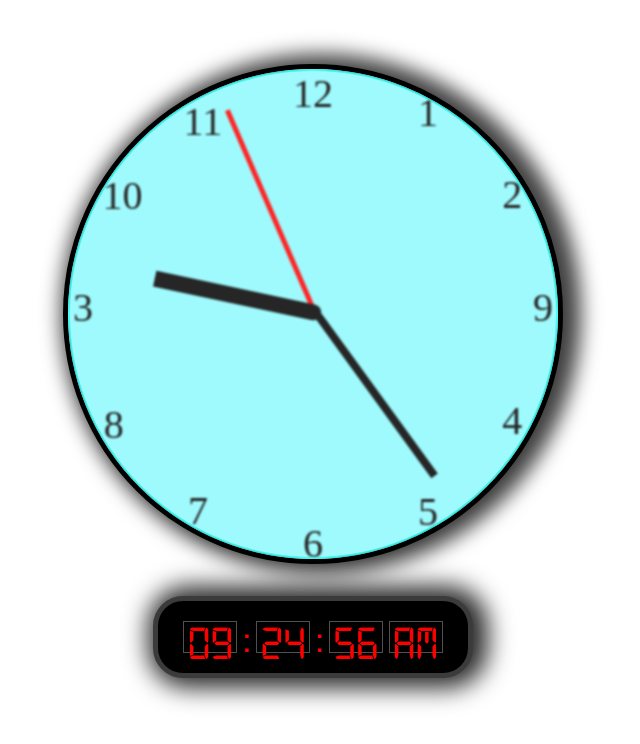
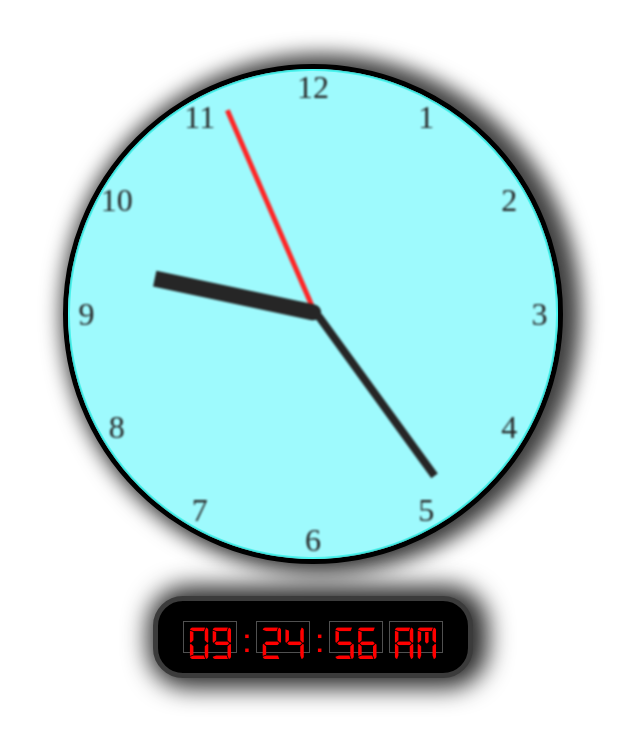
Before and after one commit to TimNik96/miroslavRepo, a plain HTML site: page domaci/JS Clock/index.html in a window 1280 px wide. Shown: the whole page, without its empty margins (327-967 px from the left). Drawn offline with Linux system fonts and the light colour scheme.

Commit message:
modify JS clock

```diff
--- a/domaci/JS Clock/css.css
+++ b/domaci/JS Clock/css.css
@@ -40,59 +40,86 @@ body {
   backdrop-filter: blur(1px);
   border: 2px solid rgba(1, 255, 242, 0.5);
 }
-.brojevi {
-  width: 480px;
-  font-size: 2.5em;
-  display: flex;
-  justify-content: space-between;
-  align-items: center;
-  position: relative;
-  top: 45%;
-  left: 5px;
+.krug .broj {
+  --rotation: 0;
+  font-size: 2rem;
+  position: absolute;
+  width: 100%;
+  height: 100%;
+  text-align: center;
+  transform: rotate(var(--rotation));
 }
-.brojevi12i6 {
-  transform: rotate(90deg);
+.krug .broj1 {
+  --rotation: 30deg;
 }
-.brojevi12i6 > div {
+.broj1 > div {
+  transform: rotate(-30deg);
+}
+.krug .broj2 {
+  --rotation: 60deg;
+}
+.broj2 > div {
+  transform: rotate(-60deg);
+}
+.krug .broj3 {
+  --rotation: 90deg;
+}
+.broj3 > div {
   transform: rotate(-90deg);
 }
-.brojevi1i7 {
-  top: 35%;
-  left: 5px;
-  transform: rotate(120deg);
+.krug .broj4 {
+  --rotation: 120deg;
 }
-.brojevi1i7 > div {
+.broj4 > div {
   transform: rotate(-120deg);
 }
-.brojevi2i8 {
-  top: 25%;
-  left: 5px;
-  transform: rotate(150deg);
+.krug .broj5 {
+  --rotation: 150deg;
 }
-.brojevi2i8 > div {
+.broj5 > div {
   transform: rotate(-150deg);
 }
-.brojevi3i9 {
-  top: 15%;
-  left: 5px;
+.krug .broj6 {
+  --rotation: 180deg;
 }
-.brojevi4i10 {
-  top: 5%;
-  left: 5px;
-  transform: rotate(210deg);
+.broj6 > div {
+  transform: rotate(-180deg);
 }
-.brojevi4i10 > div {
+.krug .broj7 {
+  --rotation: 210deg;
+}
+.broj7 > div {
   transform: rotate(-210deg);
 }
-
-.brojevi5i11 {
-  top: -3%;
-  left: 5px;
-  transform: rotate(240deg);
+.krug .broj8 {
+  --rotation: 240deg;
 }
-
-.brojevi5i11 > div {
+.broj8 > div {
   transform: rotate(-240deg);
+}
+.krug .broj9 {
+  --rotation: 270deg;
+}
+.broj9 > div {
+  transform: rotate(-270deg);
+}
+.krug .broj10 {
+  --rotation: 300deg;
+}
+.broj10 > div {
+  transform: rotate(-300deg);
+}
+.krug .broj11 {
+  --rotation: 330deg;
+}
+.broj11 > div {
+  transform: rotate(-330deg);
+}
+.krug .broj12 {
+  --rotation: 360deg;
+}
+.broj12 > div {
+  transform: rotate(-360deg);
 }
 
 .sekunda {
@@ -126,7 +153,6 @@ body {
   bottom: 50%;
   border-bottom-left-radius: 8px;
   border-bottom-right-radius: 8px;
-
   transform-origin: 50% 100%;
 }
 .casovnik {
--- a/domaci/JS Clock/index.html
+++ b/domaci/JS Clock/index.html
@@ -14,30 +14,18 @@
       <div class="minuta"></div>
       <div class="sat"></div>
       <div class="staklo"></div>
-      <div class="brojevi brojevi12i6">
-        <div>12</div>
-        <div>6</div>
-      </div>
-      <div class="brojevi brojevi1i7">
-        <div>1</div>
-        <div>7</div>
-      </div>
-      <div class="brojevi brojevi2i8">
-        <div>2</div>
-        <div>8</div>
-      </div>
-      <div class="brojevi brojevi3i9">
-        <div>3</div>
-        <div>9</div>
-      </div>
-      <div class="brojevi brojevi4i10">
-        <div>4</div>
-        <div>10</div>
-      </div>
-      <div class="brojevi brojevi5i11">
-        <div>5</div>
-        <div>11</div>
-      </div>
+      <div class="broj broj1"><div>1</div></div>
+      <div class="broj broj2"><div>2</div></div>
+      <div class="broj broj3"><div>3</div></div>
+      <div class="broj broj4"><div>4</div></div>
+      <div class="broj broj5"><div>5</div></div>
+      <div class="broj broj6"><div>6</div></div>
+      <div class="broj broj7"><div>7</div></div>
+      <div class="broj broj8"><div>8</div></div>
+      <div class="broj broj9"><div>9</div></div>
+      <div class="broj broj10"><div>10</div></div>
+      <div class="broj broj11"><div>11</div></div>
+      <div class="broj broj12"><div>12</div></div>
     </div>
 
     <div class="casovnik"></div>
```
